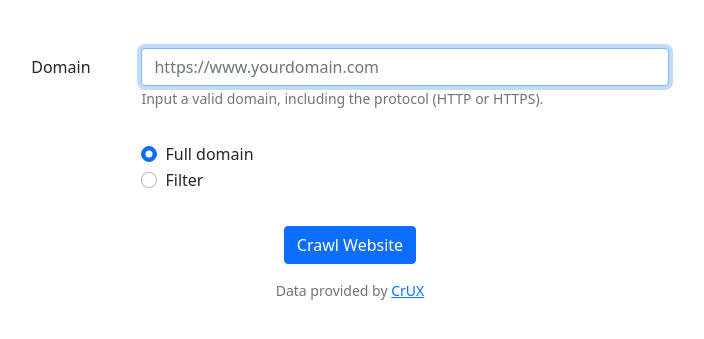
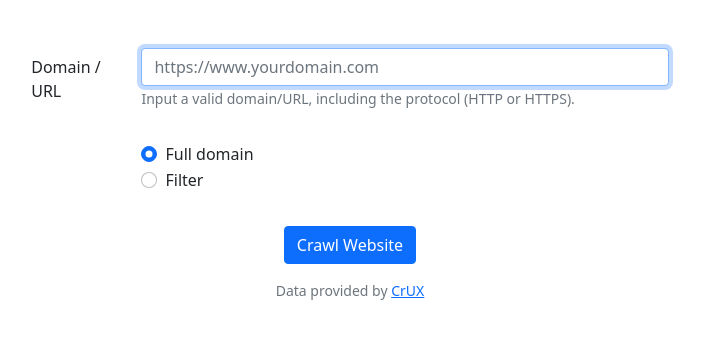
Before and after one commit to edwardjanson/cwv_checker, a Flask app: page / in a window 1280 px wide. Shown: the part 76-415 px from the top of the page, without its empty margins (290-994 px from the left). Run offline with Flask 2, Linux system fonts and the light colour scheme.

```diff
--- a/pagespeed/templates/index.html
+++ b/pagespeed/templates/index.html
@@ -7,10 +7,10 @@
 {% block main %}
 <form class="form-inline" method="post" id="indexForm">
     <div class="form-group row">
-        <label for="domainName" class="col-sm-2 col-form-label">Domain</label>
+        <label for="domainName" class="col-sm-2 col-form-label">Domain / URL</label>
         <div class="col-sm">
         <input autocomplete="off" autofocus class="form-control" name="domain" aria-describedby="domainlHelp" placeholder="https://www.yourdomain.com" type="text"/>
-        <small id="domainHelp" class="form-text text-muted">Input a valid domain, including the protocol (HTTP or HTTPS).</small>
+        <small id="domainHelp" class="form-text text-muted">Input a valid domain/URL, including the protocol (HTTP or HTTPS).</small>
         </div>
     </div>
     <fieldset class="form-group">
```
